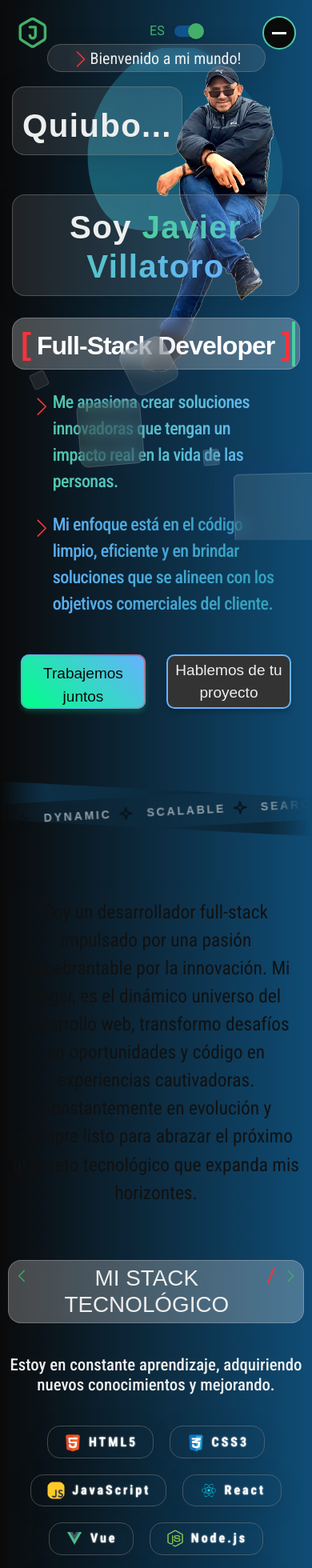
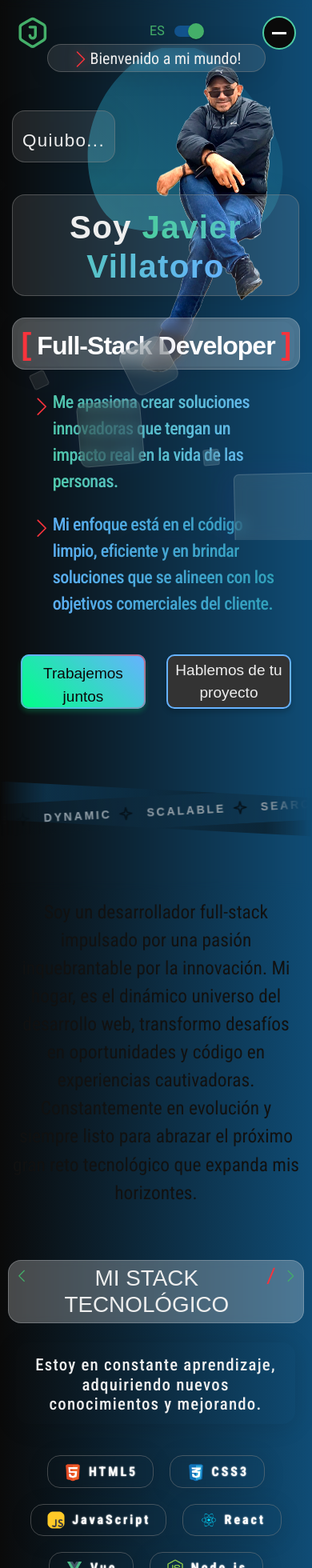
Before and after one commit to Javillat/portfolio, a React (Create React App) app in the folder frontend/: page /tech in a window 390 px wide. Shown: the top 1960 px of the page at 80% size. Built offline with nearby package versions, Linux system fonts and the light colour scheme; a web font is replaced by a local one.

Commit message:
fix: Adecuar en pantallas moviles h2

```diff
--- a/frontend/src/App.css
+++ b/frontend/src/App.css
@@ -428,50 +428,21 @@ select,
 }
 
 
+/* Media queryes */
+/* Pantallas grandes */
+@media (min-width: 1200px) {}
 
-/* Media queryes */
-/* Estilos para pantallas grandes */
-@media (min-width: 1200px) {
-  /* .App-header {
-    max-width: 90%;
-    max-height: 8%;
-    padding: .58rem;
-    display: flex;
-    position: fixed;
-    top: 15px;
-    z-index: 1;
-    justify-content: space-between;
-    align-items: center;
-    border-radius: 50px;
-  } */
-}
-/* Estilos para pantallas medianas (Tablets en horizontal y escritorios normales) */
-@media (min-width: 768) and (max-width: 1199px) {
-  /* .App-header {
-    max-width: 90%;
-    max-height: 8%;
-    padding: .58rem;
-    display: flex;
-    position: fixed;
-    top: 15px;
-    z-index: 1;
-    justify-content: space-between;
-    align-items: center;
-    border-radius: 50px;
-  } */
-}
+/* Pantallas medianas (Tablets en horizontal y escritorios normales) */
+@media (min-width: 768) and (max-width: 1199px) {}
 
-/* Estilos para pantallas pequeñas (Tablets en vertical y móviles en horizontal) */
-@media (max-width: 768px) {
+/* Pantallas pequeñas (Tablets en vertical y móviles en horizontal) */
+@media (max-width: 768px) {}
 
 
+/* Pantallas pequeñas en vertical (Móviles) */
+@media (max-width: 480px) {
 
-}
-
-
-/* Estilos para pantallas pequeñas en vertical (Móviles) */
-@media (max-width: 480px) {
- /* Inicio header */
+  /* Inicio header */
   .App-header {
     display: flex;
     flex-direction: column;
@@ -728,7 +699,8 @@ select,
   }
 
 
-  .whoami-item:nth-child(2) .whoami-main-text-title h1 {
+  .whoami-item:nth-child(2) .whoami-main-text-title h1,
+  h2 {
     margin: 0 auto;
     margin-left: 10px;
     margin-right: 11px;
@@ -742,6 +714,10 @@ select,
     -webkit-backdrop-filter: blur(5.4px);
     backdrop-filter: blur(5.4px);
     box-shadow: 0 4px 30px rgba(0, 0, 0, 0.1)
+  }
+
+  .whoami-item:nth-child(2) .whoami-main-text-title h2 {
+    margin-top: 10% !important;
   }
 
   .whoami-superior .section-resume.resume-back-text .resume-text {
@@ -786,6 +762,14 @@ select,
     -webkit-backdrop-filter: blur(5px);
     backdrop-filter: blur(5px);
     border: 1.5px solid rgba(209, 213, 219, 0.3);
+  }
+
+  .whoami-item:nth-child(2).whoami-text .profile-resume .fullstack h2 {
+    border: none;
+    border-radius: none;
+    background: none;
+    -webkit-backdrop-filter: none;
+    backdrop-filter: none;
   }
 
   .whoami-item:nth-child(2).whoami-text .profile-resume .resume-slighly {
@@ -884,6 +868,14 @@ select,
     overflow: hidden;
   }
 
+  .skills-container-title h2 {
+    border: none;
+    border-radius: none;
+    background: none;
+    -webkit-backdrop-filter: none;
+    backdrop-filter: none;
+  }
+
 
   /* Inicia footer */
   .footer__container {
@@ -926,6 +918,14 @@ select,
     gap: 1rem;
   }
 
+  .footer__container-right__blogs h2 {
+    display: none;
+  }
+
+  .footer__container-links__right p {
+    display: none;
+  }
+
   .footer__container .footer__container-links__right p {
     font-size: 1rem;
   }
--- a/frontend/src/components/whoami/Whoami.jsx
+++ b/frontend/src/components/whoami/Whoami.jsx
@@ -32,9 +32,9 @@ export default function Whoami() {
         <div className="whoami-item whoami-text">
           <div className="whoami-quihubole"><span className="imperial-red" style={{ filter: 'drop-shadow(0 0 8px rgba(255, 59, 48, 0.8))' }} ><BsChevronRight /></span>Bienvenido a mi mundo!</div>
           <div className="whoami-main-text-title">
-            <h1 className="mt-2 pt-4">
+            <h2 className="mt-2 pt-4">
               <span className="white">Quiubo...</span>
-            </h1>
+            </h2>
           </div>
           <div className="whoami-main-text-title">
             <h1 className="pt-3">
```
